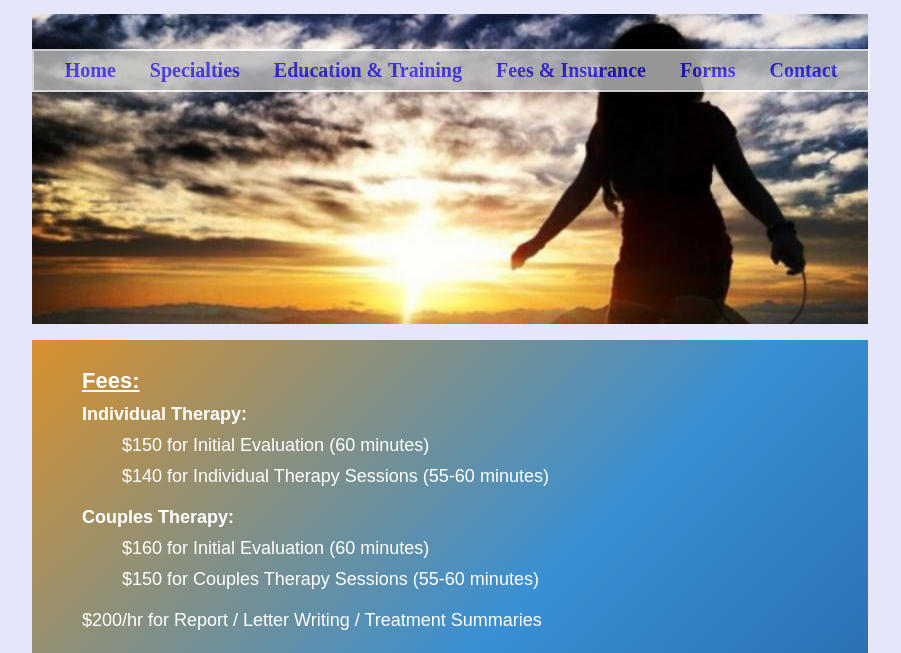
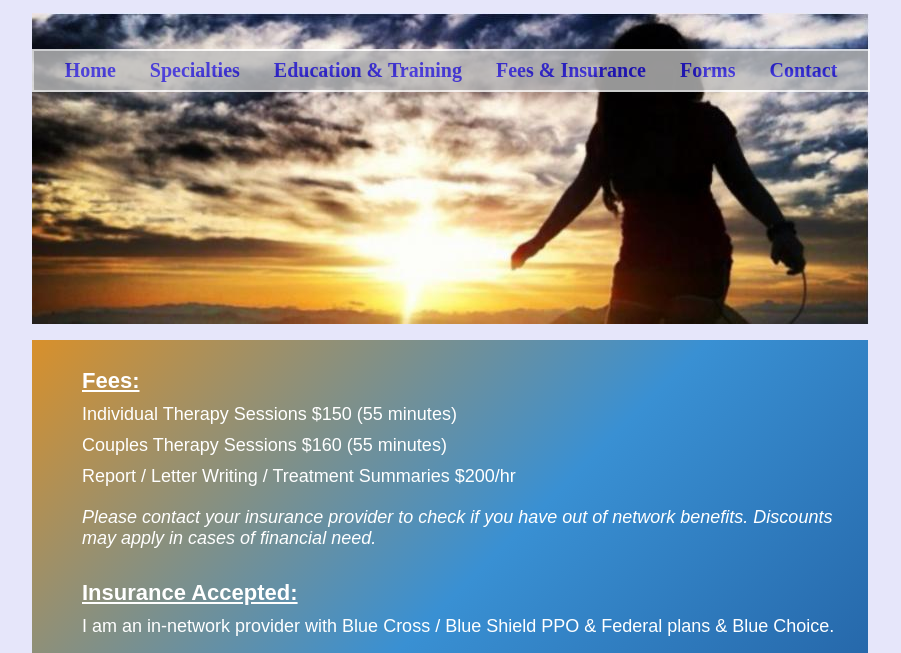
Before and after one commit to drlisagoldman/drlisagoldman.github.io, a plain HTML site: page fees.html in a window 1280 px wide. Shown: the part 125-778 px from the top of the page, without its empty margins (191-1092 px from the left). Drawn offline with Linux system fonts and the light colour scheme.

Commit message:
updating the individual and couples patient fees

```diff
--- a/fees.html
+++ b/fees.html
@@ -33,17 +33,9 @@
 		<ul>
 			<li> <div class="largeText">Fees:</div>
 				<ul class="subList">
-					<li><div class="semiLargeText">Individual Therapy:</div>
-					<ul class="tabbedList">
-						<li>$150 for Initial Evaluation (60 minutes)</li>
-						<li>$140 for Individual Therapy Sessions (55-60 minutes)</li>
-					</ul></li>
-					<li><div class="semiLargeText">Couples Therapy:</div>
-					<ul class="tabbedList">
-						<li>$160 for Initial Evaluation (60 minutes)</li>
-						<li>$150 for Couples Therapy Sessions (55-60 minutes)</li>
-					</ul></li>
-					<li>$200/hr for Report / Letter Writing / Treatment Summaries</li>
+					<li>Individual Therapy Sessions $150 (55 minutes)</li>
+					<li>Couples Therapy Sessions $160 (55 minutes)</li>
+					<li>Report / Letter Writing / Treatment Summaries $200/hr</li>
 					<li> <div class="subMessage">Please contact your insurance provider to check if you have out of network benefits.  Discounts may apply in cases of financial need. </div> </li>
 				</ul>
 			</li>
```
Also changed, not shown: 2 other files.
